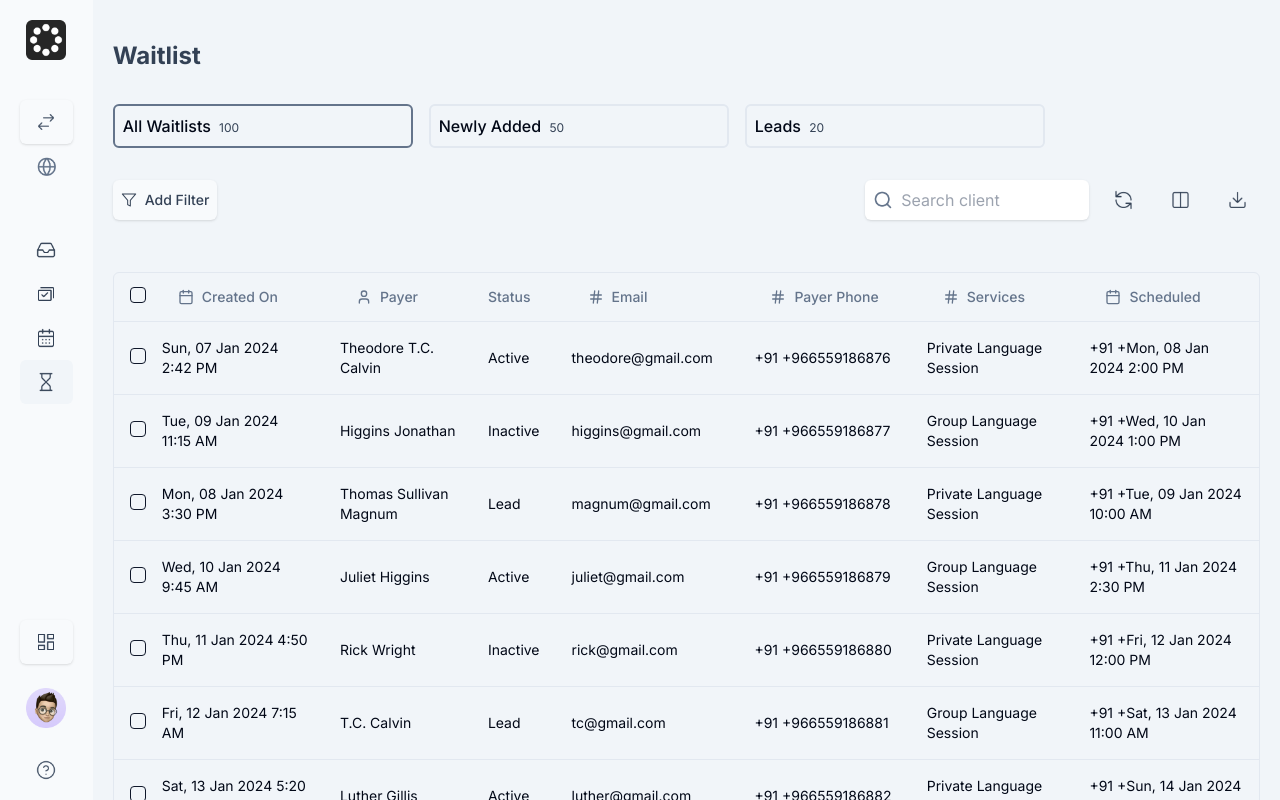
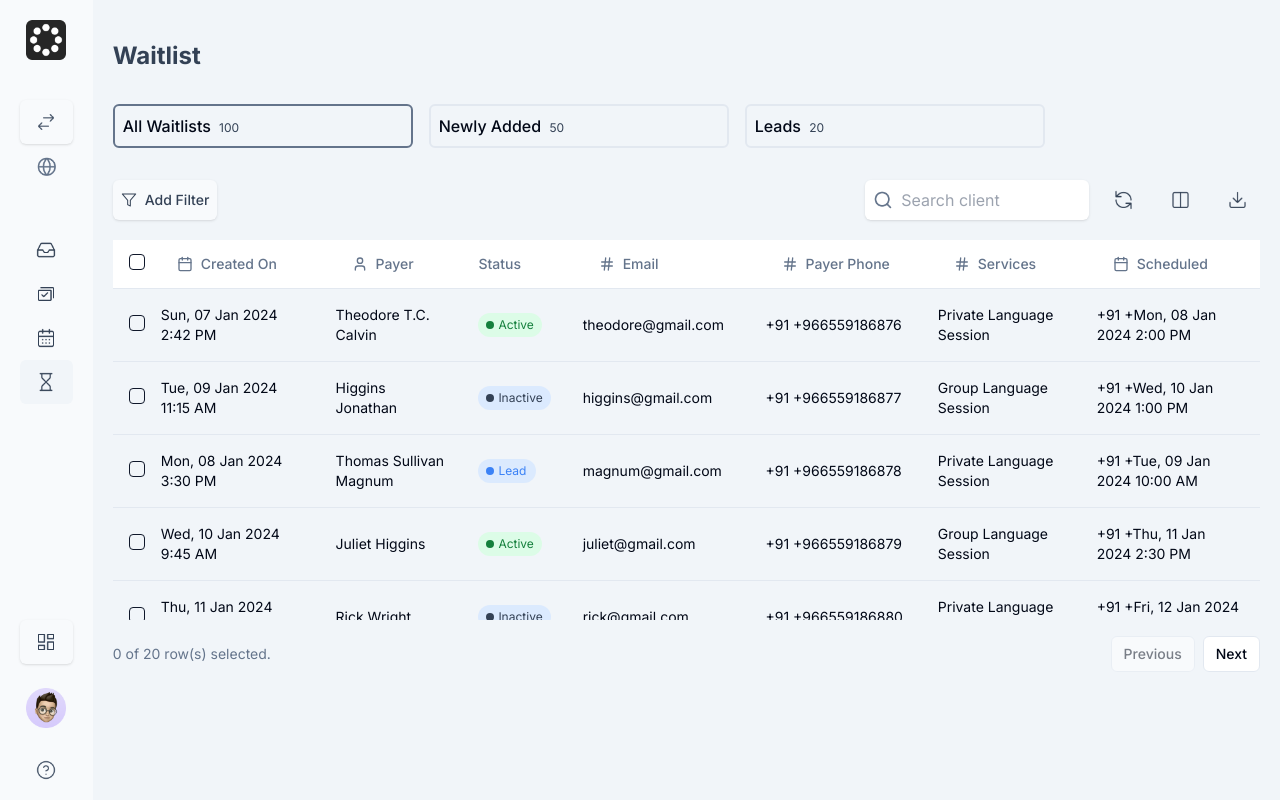
Before and after one commit to Arunkarthii/arun-omnify-task, a Next.js app: page / in a window 1280 px wide. Shown: the top 800 px of the page. Built offline with nearby package versions, Linux system fonts and the light colour scheme.

Commit message:
changes in data table

```diff
--- a/app/components/Outlet.tsx
+++ b/app/components/Outlet.tsx
@@ -277,6 +277,7 @@ export const columns: ColumnDef<Payment>[] = [
         accessorKey: "createdOn",
         header: ({ column }) => {
             return (
+                <div>
                     <Button
                         variant="ghost"
                         onClick={() => column.toggleSorting(column.getIsSorted() === "asc")}
@@ -285,6 +286,7 @@ export const columns: ColumnDef<Payment>[] = [
                         Created On
 
                     </Button>
+                </div>
             )
         },
         cell: ({ row }) => <div className="">{row.getValue("createdOn")}</div>,
@@ -308,9 +310,31 @@ export const columns: ColumnDef<Payment>[] = [
     {
         accessorKey: "status",
         header: "Status",
-        cell: ({ row }) => (
-            <div className="capitalize">{row.getValue("status")}</div>
-        ),
+        cell: ({ row }) => {
+            const status: string = row.getValue("status");
+            switch (status) {
+                case 'Lead':
+                    return <div className="px-2 py-1 text-[#3B82F6] flex items-center w-[58px] bg-blue-100 text-xs rounded-2xl">
+                        <div className="bg-[#3B82F6] me-1 h-2 w-2 rounded-full"></div>
+                        <span>{status}</span>
+                    </div>
+                case 'Active':
+                    return <div className="px-2 py-1 text-[#15803D] w-16 flex items-center bg-green-100 text-xs rounded-2xl">
+                        <div className="bg-[#15803D] me-1 h-2 w-2 rounded-full"></div>
+                        <span>{status}</span>
+                    </div>
+                case 'Inactive':
+                    return <div className="px-2 py-1 text-[#334155] flex items-center bg-blue-100 text-xs rounded-2xl">
+                        <div className="bg-[#334155] me-1 h-2 w-2 rounded-full"></div>
+                        <span>{status}</span>
+                    </div>
+                default:
+                    return <div className="px-2 py-1 text-[#3B82F6] flex items-center bg-blue-100 text-xs rounded-2xl">
+                        <div className="bg-[#3B82F6] me-1 h-2 w-2 rounded-full"></div>
+                        <span>{status}</span>
+                    </div>
+            }
+        },
     },
     {
         accessorKey: "email",
@@ -376,35 +400,6 @@ export const columns: ColumnDef<Payment>[] = [
         },
         cell: ({ row }) => <div className="">+91 +{row.getValue("scheduled")}</div>,
     },
-    // {
-    //     id: "actions",
-    //     enableHiding: false,
-    //     cell: ({ row }) => {
-    //         const payment = row.original
-
-    //         return (
-    //             <DropdownMenu>
-    //                 <DropdownMenuTrigger asChild>
-    //                     <Button variant="ghost" className="h-8 w-8 p-0">
-    //                         <span className="sr-only">Open menu</span>
-    //                         <MoreHorizontal className="h-4 w-4" />
-    //                     </Button>
-    //                 </DropdownMenuTrigger>
-    //                 <DropdownMenuContent align="end">
-    //                     <DropdownMenuLabel>Actions</DropdownMenuLabel>
-    //                     <DropdownMenuItem
-    //                     // onClick={() => navigator.clipboard.writeText(payment.id)}
-    //                     >
-    //                         Copy payment ID
-    //                     </DropdownMenuItem>
-    //                     <DropdownMenuSeparator />
-    //                     <DropdownMenuItem>View customer</DropdownMenuItem>
-    //                     <DropdownMenuItem>View payment details</DropdownMenuItem>
-    //                 </DropdownMenuContent>
-    //             </DropdownMenu>
-    //         )
-    //     },
-    // },
 ]
 
 
@@ -481,43 +476,50 @@ export default function Outlet() {
                             <img className="h-10 ms-3 cursor-pointer" src="/images/Icon Button (1).png" alt="column" />
                         </DropdownMenuTrigger>
                         <DropdownMenuContent align="end">
+                            <div className="w-[300px] rounded-md p-3 py-5">
+                                <h1 className="text-black font-medium">Edit Columns</h1>
+                                <p className="text-[#334155] text-sm pb-3">Select the columns to rearrange</p>
                                 {table
                                     .getAllColumns()
                                     .filter((column) => column.getCanHide())
                                     .map((column) => {
                                         return (
-                                        <DropdownMenuCheckboxItem
+                                            <>
+                                                <div className="flex items-center mb-3">
+                                                    <Checkbox
                                                         key={column.id}
                                                         className="capitalize"
                                                         checked={column.getIsVisible()}
                                                         onCheckedChange={(value) =>
                                                             column.toggleVisibility(!!value)
                                                         }
-                                        >
-                                            {column.id}
-                                        </DropdownMenuCheckboxItem>
+                                                        aria-label="show & hide"
+                                                    />
+                                                    <p className="ms-2 capitalize py-1 px-2 border-[1px] border-slate-300 w-full rounded-md"> {column.id}</p>
+                                                </div >
+                                            </>
                                         )
                                     })}
+                                <div className="grid grid-cols-12 mt-5 gap-2">
+                                    <div className="col-span-6">
+                                        <button className="p-2 w-full text-black font-medium rounded-md border-[1px] border-slate-300 text-sm">Reset to Default</button>
+                                    </div>
+                                    <div className="col-span-6">
+                                        <button className="bg-black rounded-md w-full p-2 text-sm text-white font-medium">Apply</button>
+                                    </div>
+                                </div>
+                            </div>
                         </DropdownMenuContent>
                     </DropdownMenu>
 
                     <img className="h-10 ms-3" src="/images/Icon Button.png" alt="download" />
                 </div>
-            </div>
+            </div >
             <div className="mt-5">
-                <div className="w-full">
-                    <div className="flex items-center py-4">
-                        {/* <Input
-                            placeholder="Filter emails..."
-
-
-                            className="max-w-sm"
-                        /> */}
-
-                    </div>
-                    <div className="rounded-md border">
+                <div className="">
+                    <div className="overflow-x-auto overflow-y-auto h-[380px] custom-scrollbar">
                         <Table>
-                            <TableHeader>
+                            <TableHeader className="bg-white">
                                 {table.getHeaderGroups().map((headerGroup) => (
                                     <TableRow key={headerGroup.id}>
                                         {headerGroup.headers.map((header) => {
@@ -565,12 +567,12 @@ export default function Outlet() {
                             </TableBody>
                         </Table>
                     </div>
-                    <div className="flex items-center justify-end space-x-2 py-4">
+                    <div className="flex items-center justify-end space-x-2 ">
                         <div className="flex-1 text-sm text-muted-foreground">
                             {table.getFilteredSelectedRowModel().rows.length} of{" "}
                             {table.getFilteredRowModel().rows.length} row(s) selected.
                         </div>
-                        <div className="space-x-2">
+                        <div className="flex items-center justify-end space-x-2 py-4">
                             <Button
                                 variant="outline"
                                 size="sm"
@@ -588,9 +590,10 @@ export default function Outlet() {
                                 Next
                             </Button>
                         </div>
+
                     </div>
                 </div>
-            </div>
+            </div >
         </>
     )
 }
--- a/app/globals.css
+++ b/app/globals.css
@@ -70,7 +70,43 @@
   * {
     @apply border-border;
   }
+
   body {
     @apply bg-background text-foreground;
   }
 }
+
+/* Custom scrollbar styles */
+.custom-scrollbar::-webkit-scrollbar {
+  width: 8px;
+  /* Width of the vertical scrollbar */
+  height: 8px;
+  /* Height of the horizontal scrollbar */
+}
+
+.custom-scrollbar::-webkit-scrollbar-track {
+  background: #f1f1f1;
+  /* Track background color */
+  border-radius: 10px;
+  /* Rounded corners for the track */
+}
+
+.custom-scrollbar::-webkit-scrollbar-thumb {
+  background: #E2E8F0;
+  /* Thumb color */
+  border-radius: 10px;
+  /* Rounded corners for the thumb */
+}
+
+.custom-scrollbar::-webkit-scrollbar-thumb:hover {
+  background: #E2E8F0;
+  /* Thumb color when hovered */
+}
+
+/* For Firefox */
+.custom-scrollbar {
+  scrollbar-width: thin;
+  /* Makes the scrollbar thinner */
+  scrollbar-color: #E2E8F0 #f1f1f1;
+  /* Thumb color and track color */
+}
```
Lines whose indentation alone changed are shown as unchanged.
